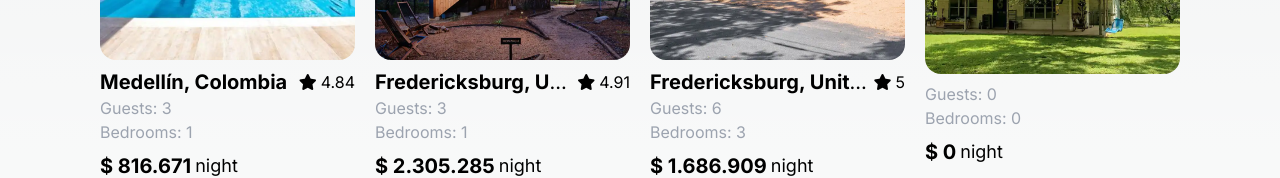
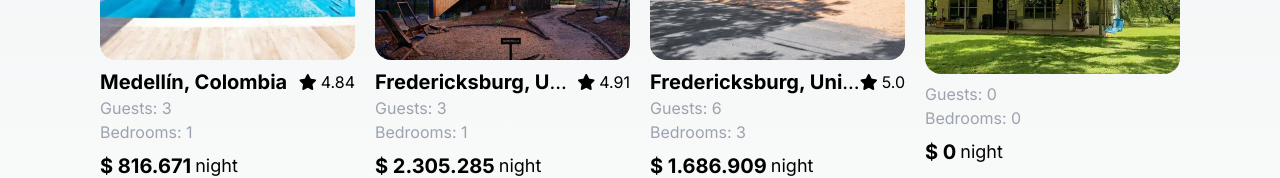
Before and after one commit to nicozapatacruz/aribnb-nextjs, a Next.js app: page /search in a window 1280 px wide. Shown: the part 1892-2070 px from the top of the page. Built offline with nearby package versions, Linux system fonts and the light colour scheme.

Commit message:
Minimum of 1 decimal in rating

```diff
--- a/app/[type]/[id]/page.tsx
+++ b/app/[type]/[id]/page.tsx
@@ -78,7 +78,7 @@ export default function Post({ params }) {
             <>
               <div className="flex items-center gap-1">
                 <i className="fa-solid fa-star"></i>
-                <p>{rating}</p>
+                <p>{rating.toFixed(Math.max(1, (rating.toString().split(".")[1] || []).length))}</p>
               </div>
               <p>
                 <strong>·</strong>
@@ -157,7 +157,7 @@ export default function Post({ params }) {
                 <>
                   <div className="flex items-center gap-1 text-xs">
                     <i className="fa-solid fa-star"></i>
-                    <p>{rating}</p>
+                    <p>{rating.toFixed(Math.max(1, (rating.toString().split(".")[1] || []).length))}</p>
                   </div>
                 </>
               ) : null}
--- a/app/components/PostBox.tsx
+++ b/app/components/PostBox.tsx
@@ -25,7 +25,7 @@ export default function Post({ data, likedPosts, setLikedPosts }) {
         {rating > 0 ? (
           <div className="flex items-center gap-1">
             <i className="fa-solid fa-star"></i>
-            <p>{rating}</p>
+            <p>{rating.toFixed(Math.max(1, (rating.toString().split(".")[1] || []).length))}</p>
           </div>
         ) : null}
       </div>
```
